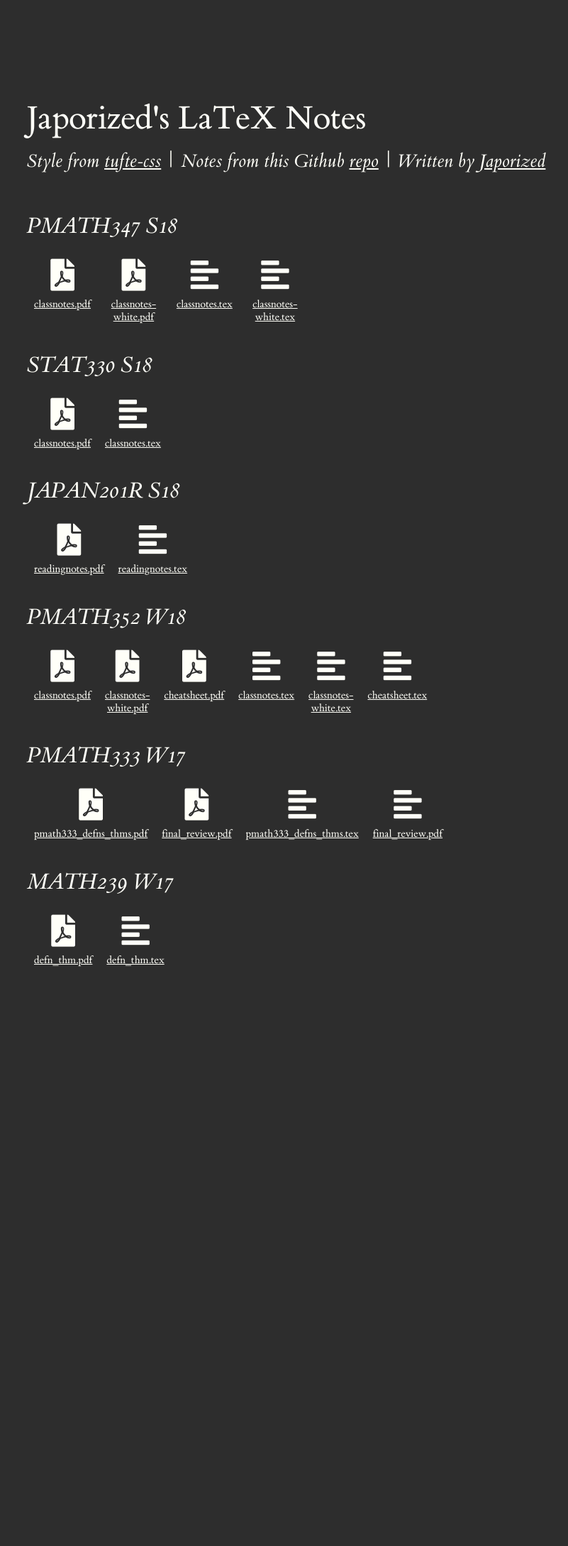
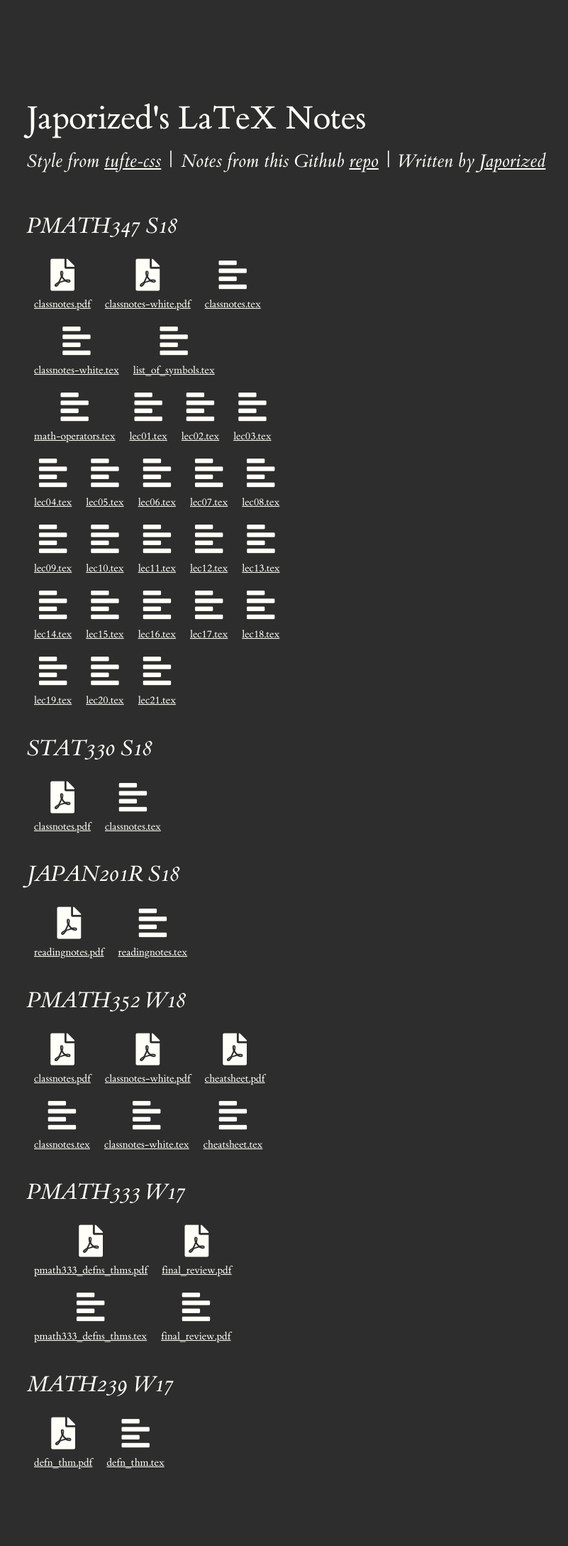
Before and after one commit to japorized/TeX_notes, a Jekyll site: the page built from index.md, in a window 1280 px wide. Shown: the whole page at 71% size, without its empty margins (122-923 px from the left). Built offline with Jekyll 4.4.1, drawn with Linux system fonts in a browser that asks for light colours; nearby versions of some CDN libraries; before the commit the page ends 1470 px from its top, so only the background shows below that.

Commit message:
PMATH347S18 - Lecture 21

```diff
--- a/_data/files.yaml
+++ b/_data/files.yaml
@@ -9,6 +9,52 @@
     src: /PMATH347S18/classnotes.tex
   - title: classnotes-white.tex
     src: ./PMATH347S18/classnotes-white.tex
+  - title: list_of_symbols.tex
+    src: ./PMATH347S18/list_of_symbols.tex
+  - title: math-operators.tex
+    src: ./PMATH347S18/math-operators.tex
+  - title: lec01.tex
+    src: ./PMATH347S18/lectures/lec01.tex
+  - title: lec02.tex
+    src: ./PMATH347S18/lectures/lec02.tex
+  - title: lec03.tex
+    src: ./PMATH347S18/lectures/lec03.tex
+  - title: lec04.tex
+    src: ./PMATH347S18/lectures/lec04.tex
+  - title: lec05.tex
+    src: ./PMATH347S18/lectures/lec05.tex
+  - title: lec06.tex
+    src: ./PMATH347S18/lectures/lec06.tex
+  - title: lec07.tex
+    src: ./PMATH347S18/lectures/lec07.tex
+  - title: lec08.tex
+    src: ./PMATH347S18/lectures/lec08.tex
+  - title: lec09.tex
+    src: ./PMATH347S18/lectures/lec09.tex
+  - title: lec10.tex
+    src: ./PMATH347S18/lectures/lec10.tex
+  - title: lec11.tex
+    src: ./PMATH347S18/lectures/lec11.tex
+  - title: lec12.tex
+    src: ./PMATH347S18/lectures/lec12.tex
+  - title: lec13.tex
+    src: ./PMATH347S18/lectures/lec13.tex
+  - title: lec14.tex
+    src: ./PMATH347S18/lectures/lec14.tex
+  - title: lec15.tex
+    src: ./PMATH347S18/lectures/lec15.tex
+  - title: lec16.tex
+    src: ./PMATH347S18/lectures/lec16.tex
+  - title: lec17.tex
+    src: ./PMATH347S18/lectures/lec17.tex
+  - title: lec18.tex
+    src: ./PMATH347S18/lectures/lec18.tex
+  - title: lec19.tex
+    src: ./PMATH347S18/lectures/lec19.tex
+  - title: lec20.tex
+    src: ./PMATH347S18/lectures/lec20.tex
+  - title: lec21.tex
+    src: ./PMATH347S18/lectures/lec21.tex
 
 - title: STAT330 S18
   pdf:
--- a/_layouts/home.html
+++ b/_layouts/home.html
@@ -24,6 +24,9 @@
         font-size: 45px;
         margin-bottom: 10px;
       }
+      .file-tex {
+        display: none;
+      }
 
       @media (min-width: 767px) {
         .course-card {
@@ -32,6 +35,10 @@
         .course-files {
           display: flex;
           justify-content: flex-start;
+          flex-wrap: wrap;
+        }
+        .file-tex {
+          display: block;
         }
       }
     </style>
```
Also changed, not shown: 7 other files.
